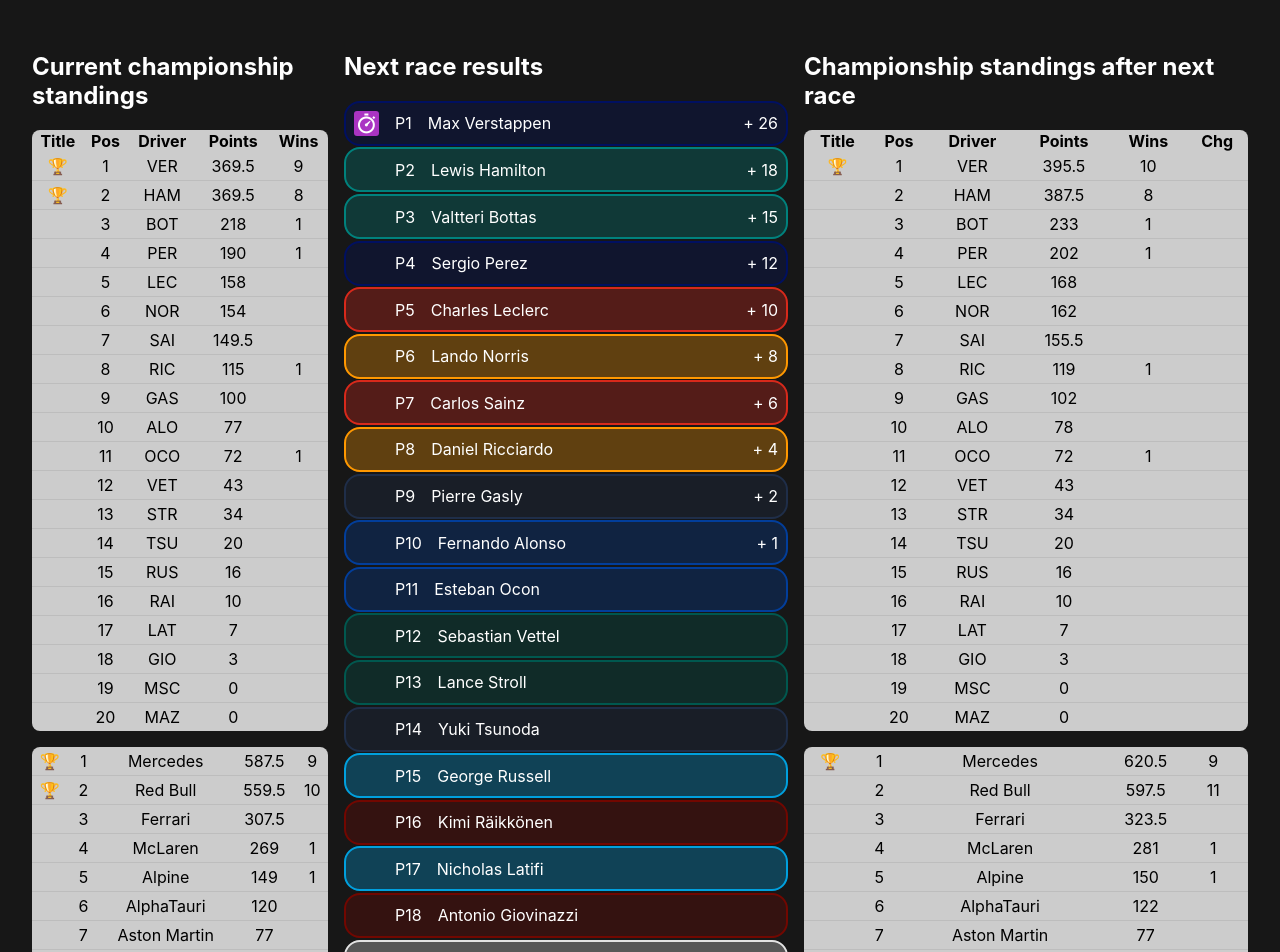
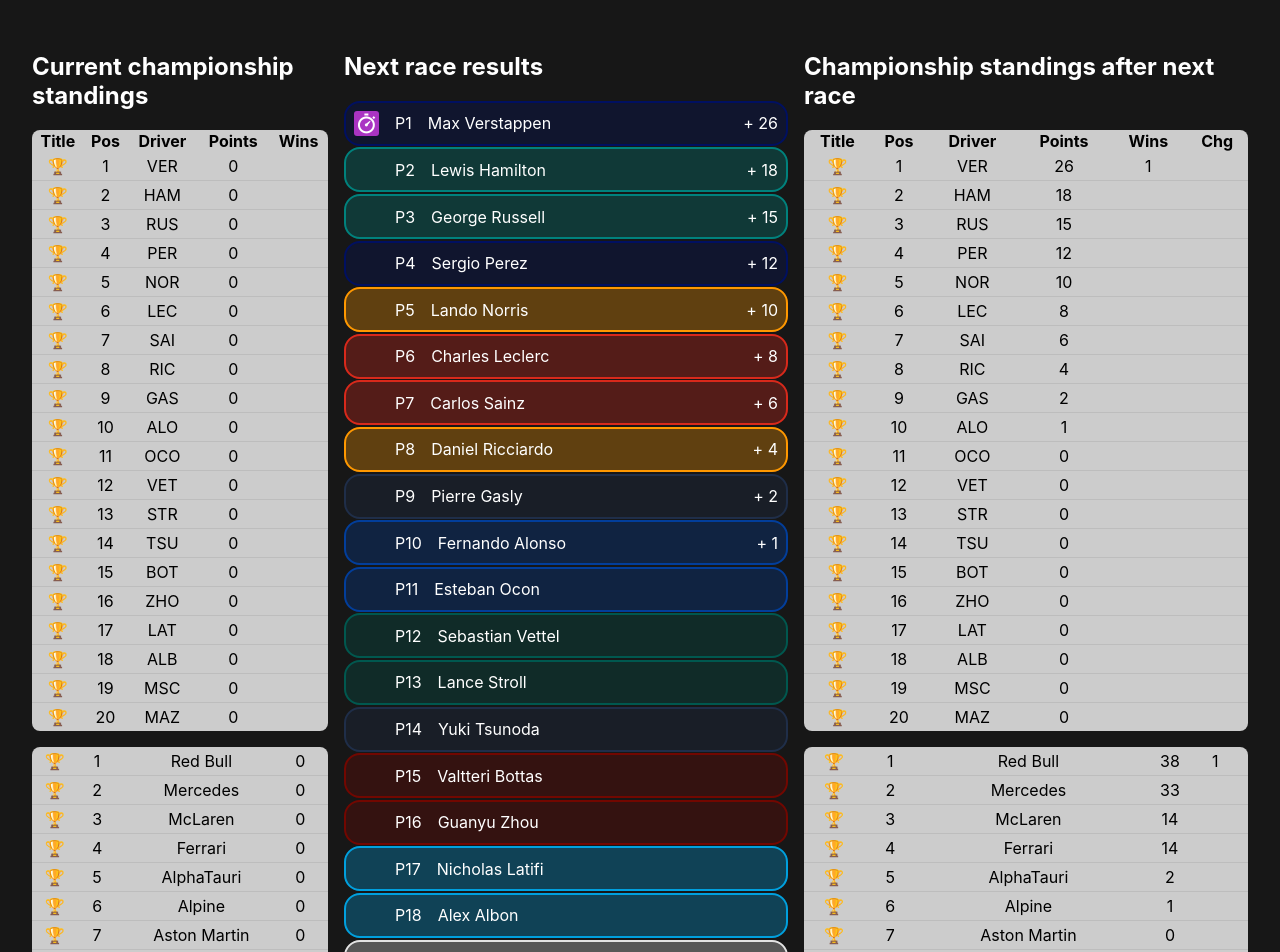
Before and after one commit to ddx32/f1-calculator, a React (Create React App) app: page / in a window 1280 px wide. Shown: the top 952 px of the page. Built offline with nearby package versions, Linux system fonts and the light colour scheme; no server answers.

Commit message:
Update data for 2022 season

```diff
--- a/src/constants/championshipRoundsData.ts
+++ b/src/constants/championshipRoundsData.ts
@@ -1,4 +1,4 @@
-export const ROUNDS_TO_GO = 1;
+export const ROUNDS_TO_GO = 23;
 export const POINTS_PER_POSITION = {
   fullGrandPrix: [25, 18, 15, 12, 10, 8, 6, 4, 2, 1],
   sprintRace: [3, 2, 1],
--- a/src/constants/driverData.ts
+++ b/src/constants/driverData.ts
@@ -3,39 +3,39 @@ const DRIVER_DATA = [
     name: "Max Verstappen",
     number: 33,
     abbreviation: "VER",
-    points: 369.5,
-    wins: 9,
+    points: 0,
+    wins: 0,
     team: "Red Bull",
   },
   {
     name: "Lewis Hamilton",
     number: 44,
     abbreviation: "HAM",
-    points: 369.5,
-    wins: 8,
+    points: 0,
+    wins: 0,
     team: "Mercedes",
   },
   {
-    name: "Valtteri Bottas",
-    number: 77,
-    abbreviation: "BOT",
-    points: 218,
-    wins: 1,
+    name: "George Russell",
+    number: 63,
+    abbreviation: "RUS",
+    points: 0,
+    wins: 0,
     team: "Mercedes",
   },
   {
     name: "Sergio Perez",
     number: 11,
     abbreviation: "PER",
-    points: 190,
-    wins: 1,
+    points: 0,
+    wins: 0,
     team: "Red Bull",
   },
   {
     name: "Lando Norris",
     number: 4,
     abbreviation: "NOR",
-    points: 154,
+    points: 0,
     wins: 0,
     team: "McLaren",
   },
@@ -43,7 +43,7 @@ const DRIVER_DATA = [
     name: "Charles Leclerc",
     number: 16,
     abbreviation: "LEC",
-    points: 158,
+    points: 0,
     wins: 0,
     team: "Ferrari",
   },
@@ -51,7 +51,7 @@ const DRIVER_DATA = [
     name: "Carlos Sainz",
     number: 55,
     abbreviation: "SAI",
-    points: 149.5,
+    points: 0,
     wins: 0,
     team: "Ferrari",
   },
@@ -59,15 +59,15 @@ const DRIVER_DATA = [
     name: "Daniel Ricciardo",
     number: 3,
     abbreviation: "RIC",
-    points: 115,
-    wins: 1,
+    points: 0,
+    wins: 0,
     team: "McLaren",
   },
   {
     name: "Pierre Gasly",
     number: 10,
     abbreviation: "GAS",
-    points: 100,
+    points: 0,
     wins: 0,
     team: "AlphaTauri",
   },
@@ -75,7 +75,7 @@ const DRIVER_DATA = [
     name: "Fernando Alonso",
     number: 14,
     abbreviation: "ALO",
-    points: 77,
+    points: 0,
     wins: 0,
     team: "Alpine",
   },
@@ -83,15 +83,15 @@ const DRIVER_DATA = [
     name: "Esteban Ocon",
     number: 31,
     abbreviation: "OCO",
-    points: 72,
-    wins: 1,
+    points: 0,
+    wins: 0,
     team: "Alpine",
   },
   {
     name: "Sebastian Vettel",
     number: 5,
     abbreviation: "VET",
-    points: 43,
+    points: 0,
     wins: 0,
     team: "Aston Martin",
   },
@@ -99,7 +99,7 @@ const DRIVER_DATA = [
     name: "Lance Stroll",
     number: 18,
     abbreviation: "STR",
-    points: 34,
+    points: 0,
     wins: 0,
     team: "Aston Martin",
   },
@@ -107,23 +107,23 @@ const DRIVER_DATA = [
     name: "Yuki Tsunoda",
     number: 22,
     abbreviation: "TSU",
-    points: 20,
+    points: 0,
     wins: 0,
     team: "AlphaTauri",
   },
   {
-    name: "George Russell",
-    number: 63,
-    abbreviation: "RUS",
-    points: 16,
+    name: "Valtteri Bottas",
+    number: 77,
+    abbreviation: "BOT",
+    points: 0,
     wins: 0,
-    team: "Williams",
+    team: "Alfa Romeo",
   },
   {
-    name: "Kimi Räikkönen",
-    number: 7,
-    abbreviation: "RAI",
-    points: 10,
+    name: "Guanyu Zhou",
+    number: 37,
+    abbreviation: "ZHO",
+    points: 0,
     wins: 0,
     team: "Alfa Romeo",
   },
@@ -131,17 +131,17 @@ const DRIVER_DATA = [
     name: "Nicholas Latifi",
     number: 6,
     abbreviation: "LAT",
-    points: 7,
+    points: 0,
     wins: 0,
     team: "Williams",
   },
   {
-    name: "Antonio Giovinazzi",
-    number: 99,
-    abbreviation: "GIO",
-    points: 3,
+    name: "Alex Albon",
+    number: 23,
+    abbreviation: "ALB",
+    points: 0,
     wins: 0,
-    team: "Alfa Romeo",
+    team: "Williams",
   },
   {
     name: "Mick Schumacher",
```
